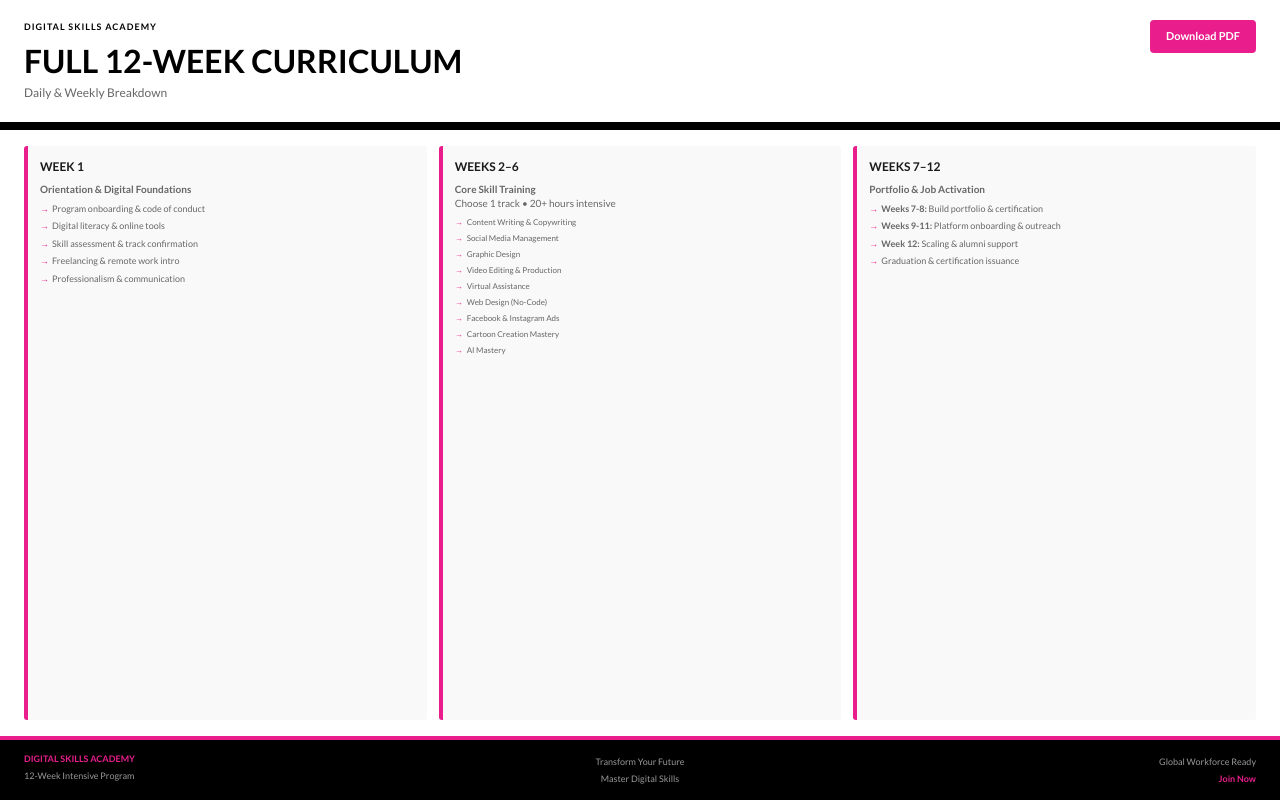
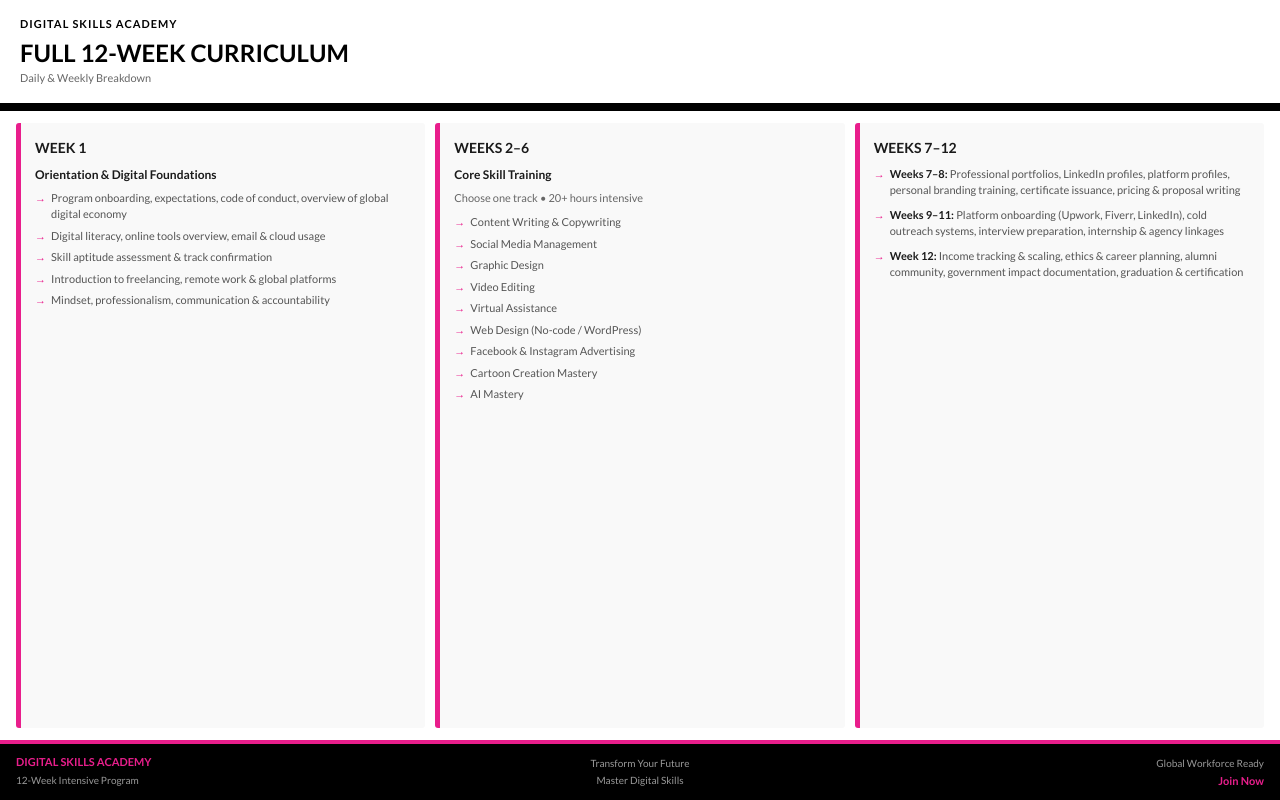
Before and after one commit to wizzytechstar/Tyt, a plain HTML site: page index.html in a window 1280 px wide. Drawn offline with nearby package versions, Linux system fonts and the light colour scheme.

Commit message:
Refactor header and content styles in index.html

```diff
--- a/index.html
+++ b/index.html
@@ -41,7 +41,7 @@
     .header-section {
       background: white;
       border-bottom: 8px solid black;
-      padding: 20px 24px;
+      padding: 16px 20px;
       flex-shrink: 0;
     }
 
@@ -53,100 +53,75 @@
     }
 
     .header-content h1 {
-      font-size: 32px;
+      font-size: 24px;
       font-weight: 700;
-      margin: 8px 0 4px 0;
+      margin: 4px 0 3px 0;
       line-height: 1.2;
     }
 
     .header-content p {
-      font-size: 12px;
+      font-size: 11px;
       color: #666;
       margin: 0;
     }
 
     .header-label {
-      font-size: 9px;
+      font-size: 11px;
       font-weight: 700;
       letter-spacing: 1px;
       text-transform: uppercase;
-      margin-bottom: 8px;
-    }
-
-    .download-btn {
-      background: #e91e8c;
-      color: white;
-      padding: 8px 16px;
-      border-radius: 4px;
-      font-weight: 600;
-      border: none;
-      cursor: pointer;
-      font-size: 11px;
-      display: inline-flex;
-      align-items: center;
-      gap: 6px;
-      flex-shrink: 0;
-    }
-
-    .download-btn:hover {
-      background: #c91670;
-    }
-
-    .download-loader {
-      display: none;
-      width: 12px;
-      height: 12px;
-      border: 2px solid rgba(255,255,255,0.3);
-      border-top: 2px solid white;
-      border-radius: 50%;
-      animation: spin 0.8s linear infinite;
-    }
-
-    @keyframes spin {
-      to { transform: rotate(360deg); }
+      margin-bottom: 6px;
     }
 
     .content-section {
       flex: 1;
       overflow: hidden;
       background: white;
-      padding: 16px 24px;
+      padding: 12px 16px;
       display: grid;
       grid-template-columns: 1fr 1fr 1fr;
-      gap: 12px;
+      gap: 10px;
     }
 
     .week-card {
       background: #f9f9f9;
-      border-left: 4px solid #e91e8c;
-      padding: 12px;
+      border-left: 5px solid #e91e8c;
+      padding: 14px;
       border-radius: 3px;
-      font-size: 10px;
+      font-size: 12px;
+      overflow-y: auto;
     }
 
     .week-card h3 {
-      margin: 0 0 6px 0;
-      font-size: 12px;
+      margin: 0 0 8px 0;
+      font-size: 14px;
       font-weight: 700;
       color: #1a1a1a;
     }
 
     .week-card p {
-      margin: 0;
+      margin: 0 0 6px 0;
       color: #666;
-      line-height: 1.4;
+      line-height: 1.5;
+      font-size: 12px;
+    }
+
+    .week-card strong {
+      color: #1a1a1a;
+      font-weight: 700;
     }
 
     .track-list {
-      font-size: 9px;
-      color: #666;
+      font-size: 11px;
+      color: #555;
     }
 
     .track-list li {
-      margin: 4px 0;
+      margin: 5px 0;
       list-style: none;
-      padding-left: 12px;
+      padding-left: 16px;
       position: relative;
+      line-height: 1.5;
     }
 
     .track-list li:before {
@@ -160,10 +135,10 @@
     .footer-section {
       background: black;
       color: white;
-      padding: 12px 24px;
+      padding: 10px 16px;
       border-top: 4px solid #e91e8c;
       flex-shrink: 0;
-      font-size: 9px;
+      font-size: 10px;
     }
 
     .footer-content {
@@ -175,11 +150,13 @@
     .footer-stamp {
       color: #e91e8c;
       font-weight: 700;
+      font-size: 11px;
     }
 
     .footer-text {
       color: #999;
-      margin: 3px 0;
+      margin: 2px 0;
+      font-size: 10px;
     }
   </style>
   <style>@view-transition { navigation: auto; }</style>
@@ -195,46 +172,43 @@
       </div>
       <h1 id="main-title">FULL 12-WEEK CURRICULUM</h1>
       <p id="subtitle">Daily &amp; Weekly Breakdown</p>
-     </div><button id="download-button" onclick="downloadCurriculum()" class="download-btn"> <span id="download-text">Download PDF</span>
-      <div id="download-spinner" class="download-loader"></div></button>
+     </div>
     </div>
    </header><!-- Content -->
    <div class="content-section"><!-- Week 1 -->
     <div class="week-card">
      <h3>WEEK 1</h3>
      <p><strong>Orientation &amp; Digital Foundations</strong></p>
-     <ul class="track-list" style="margin-top: 6px;">
-      <li>Program onboarding &amp; code of conduct</li>
-      <li>Digital literacy &amp; online tools</li>
-      <li>Skill assessment &amp; track confirmation</li>
-      <li>Freelancing &amp; remote work intro</li>
-      <li>Professionalism &amp; communication</li>
+     <ul class="track-list">
+      <li>Program onboarding, expectations, code of conduct, overview of global digital economy</li>
+      <li>Digital literacy, online tools overview, email &amp; cloud usage</li>
+      <li>Skill aptitude assessment &amp; track confirmation</li>
+      <li>Introduction to freelancing, remote work &amp; global platforms</li>
+      <li>Mindset, professionalism, communication &amp; accountability</li>
      </ul>
     </div><!-- Weeks 2-6 -->
     <div class="week-card">
      <h3>WEEKS 2–6</h3>
      <p><strong>Core Skill Training</strong></p>
-     <p>Choose 1 track • 20+ hours intensive</p>
-     <ul class="track-list" style="margin-top: 6px; font-size: 8px;">
+     <p style="font-size: 11px; margin-bottom: 8px;">Choose one track • 20+ hours intensive</p>
+     <ul class="track-list">
       <li>Content Writing &amp; Copywriting</li>
       <li>Social Media Management</li>
       <li>Graphic Design</li>
-      <li>Video Editing &amp; Production</li>
+      <li>Video Editing</li>
       <li>Virtual Assistance</li>
-      <li>Web Design (No-Code)</li>
-      <li>Facebook &amp; Instagram Ads</li>
+      <li>Web Design (No-code / WordPress)</li>
+      <li>Facebook &amp; Instagram Advertising</li>
       <li>Cartoon Creation Mastery</li>
       <li>AI Mastery</li>
      </ul>
     </div><!-- Weeks 7-12 -->
     <div class="week-card">
      <h3>WEEKS 7–12</h3>
-     <p><strong>Portfolio &amp; Job Activation</strong></p>
-     <ul class="track-list" style="margin-top: 6px;">
-      <li><strong>Weeks 7-8:</strong> Build portfolio &amp; certification</li>
-      <li><strong>Weeks 9-11:</strong> Platform onboarding &amp; outreach</li>
-      <li><strong>Week 12:</strong> Scaling &amp; alumni support</li>
-      <li>Graduation &amp; certification issuance</li>
+     <ul class="track-list">
+      <li><strong>Weeks 7–8:</strong> Professional portfolios, LinkedIn profiles, platform profiles, personal branding training, certificate issuance, pricing &amp; proposal writing</li>
+      <li style="margin-top: 8px;"><strong>Weeks 9–11:</strong> Platform onboarding (Upwork, Fiverr, LinkedIn), cold outreach systems, interview preparation, internship &amp; agency linkages</li>
+      <li style="margin-top: 8px;"><strong>Week 12:</strong> Income tracking &amp; scaling, ethics &amp; career planning, alumni community, government impact documentation, graduation &amp; certification</li>
      </ul>
     </div>
    </div><!-- Footer -->
@@ -310,64 +284,6 @@
         mapToEditPanelValues
       });
     }
-
-    // Download functionality
-    async function downloadCurriculum() {
-      const { jsPDF } = window.jspdf;
-      const button = document.getElementById('download-button');
-      const spinner = document.getElementById('download-spinner');
-      const text = document.getElementById('download-text');
-
-      button.disabled = true;
-      spinner.style.display = 'block';
-      text.textContent = 'Generating...';
-
-      try {
-        const element = document.querySelector('.pdf-page');
-
-        const canvas = await html2canvas(element, {
-          scale: 2,
-          useCORS: true,
-          logging: false,
-          backgroundColor: '#ffffff',
-          allowTaint: true
-        });
-
-        const pdf = new jsPDF('p', 'mm', 'a4');
-        const imgData = canvas.toDataURL('image/png');
-        const imgWidth = 190;
-        const pageHeight = 277;
-        const imgHeight = (canvas.height * imgWidth) / canvas.width;
-
-        let position = 10;
-        pdf.addImage(imgData, 'PNG', 10, position, imgWidth, imgHeight);
-
-        let heightLeft = imgHeight - pageHeight;
-        while (heightLeft > 0) {
-          position = heightLeft - imgHeight + 10;
-          pdf.addPage();
-          pdf.addImage(imgData, 'PNG', 10, position, imgWidth, imgHeight);
-          heightLeft -= pageHeight;
-        }
-
-        pdf.save('12-Week-Digital-Skills-Curriculum.pdf');
-
-        text.textContent = 'Downloaded!';
-        setTimeout(() => {
-          spinner.style.display = 'none';
-          text.textContent = 'Download PDF';
-          button.disabled = false;
-        }, 2000);
-      } catch (error) {
-        console.error('Download failed:', error);
-        text.textContent = 'Failed';
-        setTimeout(() => {
-          spinner.style.display = 'none';
-          text.textContent = 'Download PDF';
-          button.disabled = false;
-        }, 2000);
-      }
-    }
   </script>
- <script>(function(){function c(){var b=a.contentDocument||a.contentWindow.document;if(b){var d=b.createElement('script');d.innerHTML="window.__CF$cv$params={r:'9bcc12328162edf3',t:'MTc2ODIxNDc5Ny4wMDAwMDA='};var a=document.createElement('script');a.nonce='';a.src='/cdn-cgi/challenge-platform/scripts/jsd/main.js';document.getElementsByTagName('head')[0].appendChild(a);";b.getElementsByTagName('head')[0].appendChild(d)}}if(document.body){var a=document.createElement('iframe');a.height=1;a.width=1;a.style.position='absolute';a.style.top=0;a.style.left=0;a.style.border='none';a.style.visibility='hidden';document.body.appendChild(a);if('loading'!==document.readyState)c();else if(window.addEventListener)document.addEventListener('DOMContentLoaded',c);else{var e=document.onreadystatechange||function(){};document.onreadystatechange=function(b){e(b);'loading'!==document.readyState&&(document.onreadystatechange=e,c())}}}})();</script></body>
+ <script>(function(){function c(){var b=a.contentDocument||a.contentWindow.document;if(b){var d=b.createElement('script');d.innerHTML="window.__CF$cv$params={r:'9bcc242c50d8ccc1',t:'MTc2ODIxNTUzMy4wMDAwMDA='};var a=document.createElement('script');a.nonce='';a.src='/cdn-cgi/challenge-platform/scripts/jsd/main.js';document.getElementsByTagName('head')[0].appendChild(a);";b.getElementsByTagName('head')[0].appendChild(d)}}if(document.body){var a=document.createElement('iframe');a.height=1;a.width=1;a.style.position='absolute';a.style.top=0;a.style.left=0;a.style.border='none';a.style.visibility='hidden';document.body.appendChild(a);if('loading'!==document.readyState)c();else if(window.addEventListener)document.addEventListener('DOMContentLoaded',c);else{var e=document.onreadystatechange||function(){};document.onreadystatechange=function(b){e(b);'loading'!==document.readyState&&(document.onreadystatechange=e,c())}}}})();</script></body>
 </html>
```
